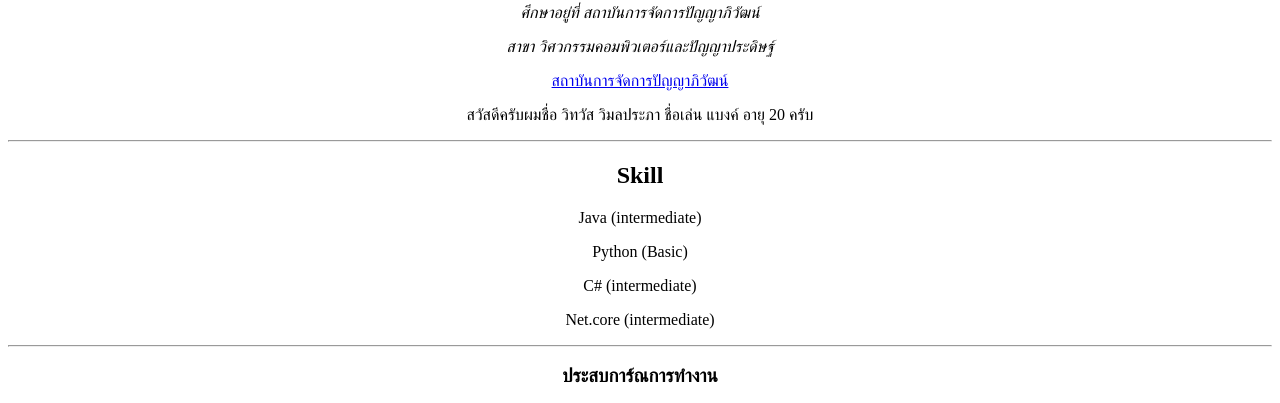
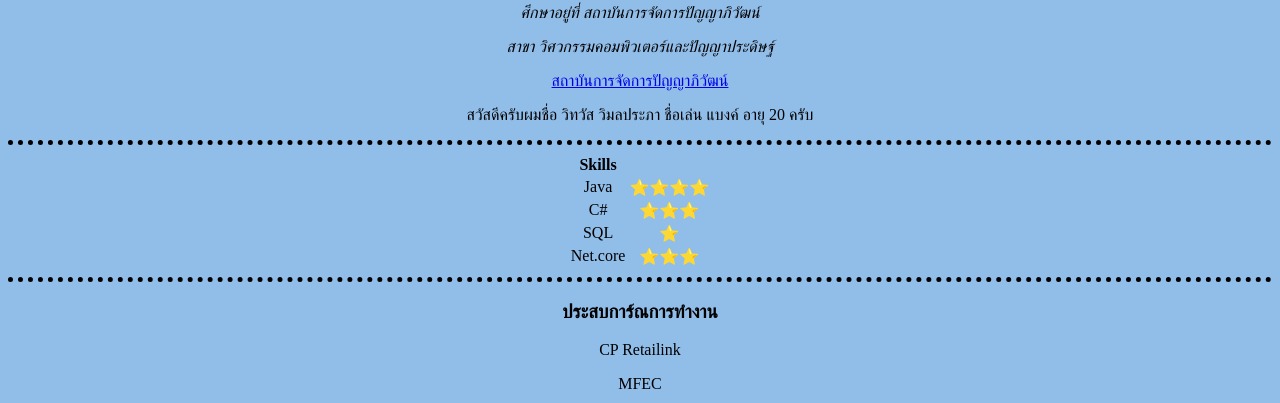
Before and after one commit to vitawat257/Resume, a plain HTML site: page index.html in a window 1280 px wide. Shown: the part 388-791 px from the top of the page. Drawn offline with Linux system fonts and the light colour scheme.

Commit message:
Add files via upload

```diff
--- a/index.html
+++ b/index.html
@@ -2,6 +2,18 @@
 <html>
     <head>
         <title> this vitawat vimonpapra </title>
+        <style>
+            hr{
+                border-style: none;
+          border-top-style: dotted;
+          border-color: rgb(0, 0, 0);
+          border-width:5px;
+          width: 100%;
+
+            }
+           </style>
+        <body style="background-color:#91bde9;"
+              }>
        <body>
         <div style="text-align:center">
             <img src="PhotoBank.png" alt="vitawat Photo" width="300" height="300">
@@ -12,11 +24,35 @@
             <br>
             <p>สวัสดีครับผมชื่อ วิทวัส วิมลประภา ชื่อเล่น แบงค์ อายุ 20 ครับ </p>
             <hr>
-            <h2>Skill</h2>
-            <p>Java (intermediate)</p>
-            <p>Python (Basic)</p>
-            <p>C# (intermediate)</p>
-            <p>Net.core (intermediate)</p>
+        </div>
+        <div class="WeeklyReport" style="text-align:center" >
+            <table align ="center">
+                <thead>
+                    <tr>
+                        <th colspan="1" >Skills</th>
+                    </tr>
+                </thead>
+                <tbody>
+                    <tr>
+                        <td>Java </td>
+                        <td>&#11088;&#11088;&#11088;&#11088;</td>
+                    </tr>
+                    <tr>
+                        <td>C#</td>
+                        <td>&#11088;&#11088;&#11088;</td>
+                    </tr>
+                    <tr>
+                        <td>SQL</td>
+                        <td>&#11088;</td>
+                    </tr>
+                    <tr>
+                        <td>Net.core</td>
+                        <td>&#11088;&#11088;&#11088;</td>
+                    </tr>
+                </tbody>
+           </table>
+    </body>
+        <div style="text-align:center">
             <hr>
             <h3>ประสบการ์ณการทำงาน</h2>
                 <p>CP Retailink</p>
@@ -28,7 +64,8 @@
              <br>
              <strong><a href="reportpage.html">Weekly Report</a></strong>
         </div>
-    </body>
+
+
 
     </head>
 </html>
```
Also changed, not shown: contact.html (+25 -13 lines).
